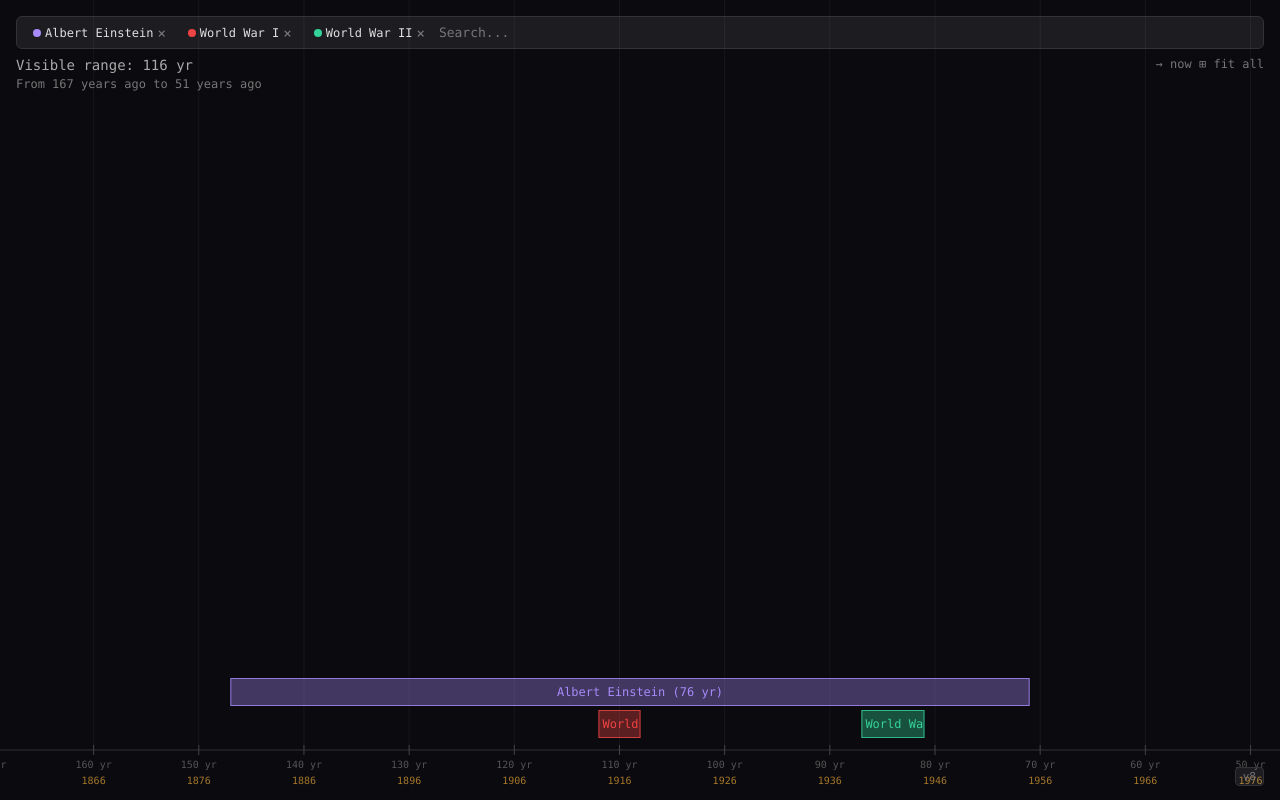
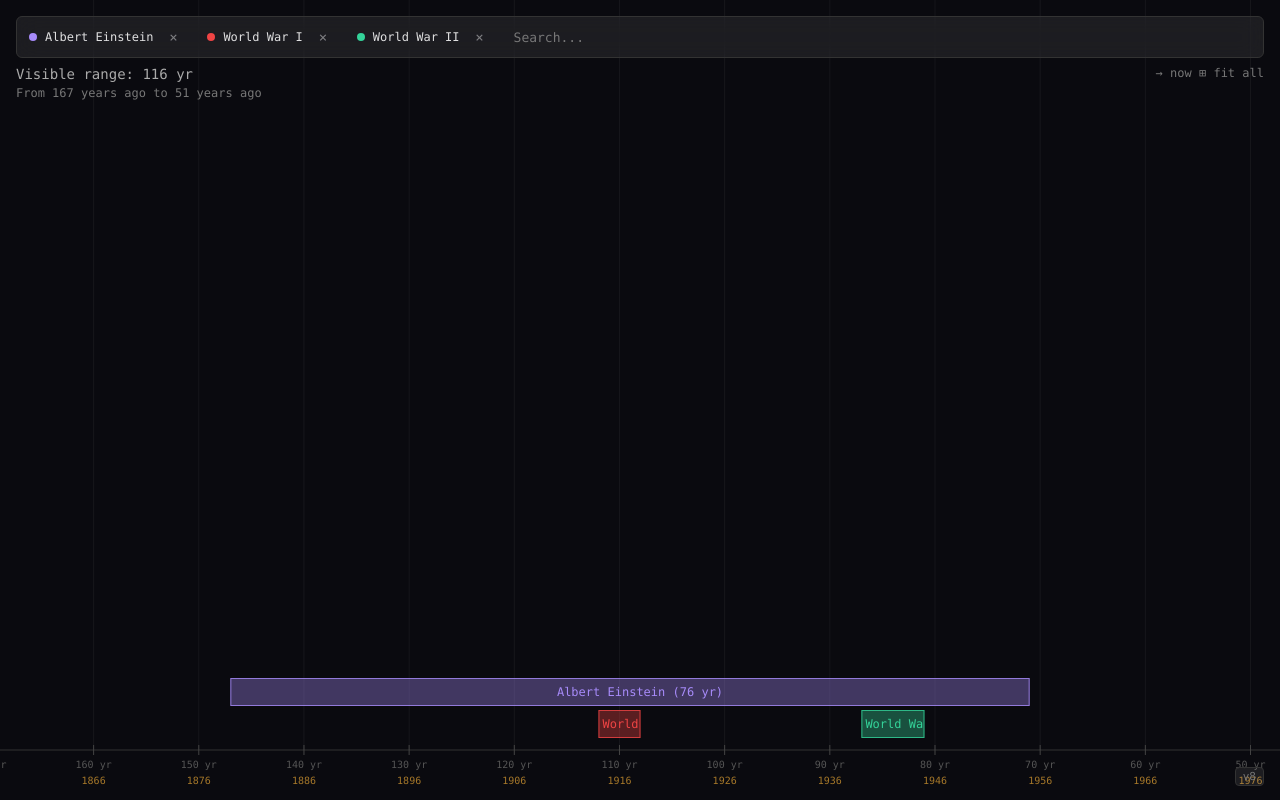
Before and after one commit to ruslanhirychau/WikiTimeline, a plain HTML site: page index.html in a window 1280 px wide. Drawn offline with Linux system fonts and the light colour scheme.

Commit message:
Tighten search controls styling

```diff
--- a/style.css
+++ b/style.css
@@ -69,9 +69,11 @@
   flex-wrap: wrap;
   gap: 6px;
   background: var(--control-bg);
+  backdrop-filter: blur(12px);
+  -webkit-backdrop-filter: blur(12px);
   border: 1px solid var(--axis);
   border-radius: 6px;
-  padding: 4px 8px;
+  padding: 4px;
   transition: border-color 0.2s;
 }
 
@@ -86,13 +88,13 @@
 .search-tag {
   display: inline-flex;
   align-items: center;
-  gap: 4px;
-  padding: 2px 8px;
+  gap: 8px;
+  padding: 4px 8px;
   border-radius: 4px;
   font-size: 12px;
   color: var(--text);
   white-space: nowrap;
-  cursor: default;
+  cursor: pointer;
 }
 
 .search-tag .tag-dot {
@@ -103,15 +105,22 @@
 }
 
 .search-tag .tag-remove {
+  display: inline-flex;
+  align-items: center;
+  justify-content: center;
+  width: 24px;
+  height: 24px;
   cursor: pointer;
   opacity: 0.5;
   font-size: 14px;
   line-height: 1;
+  border-radius: 4px;
   transition: opacity 0.15s;
 }
 
 .search-tag .tag-remove:hover {
   opacity: 1;
+  background: var(--control-hover);
 }
 
 #search-input {
@@ -120,7 +129,7 @@
   color: var(--text);
   font-family: inherit;
   font-size: 13px;
-  padding: 4px 0;
+  padding: 8px;
   flex: 1;
   min-width: 120px;
   outline: none;
```
